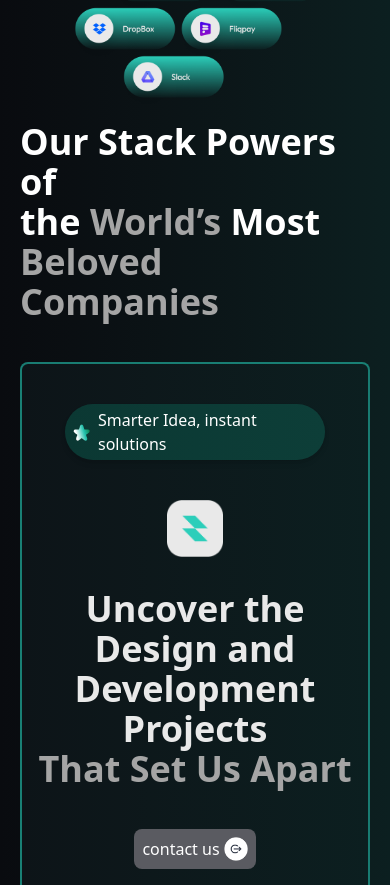
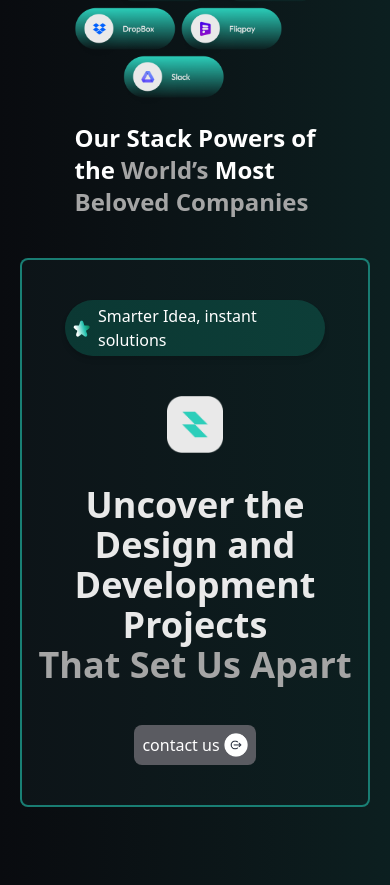
Before and after one commit to tanvirahammed308/software-chamber, a React (Vite) app: page / in a window 390 px wide. Shown: the part 4675-5560 px from the top of the page. Built offline with nearby package versions, Linux system fonts and the light colour scheme.

Commit message:
fixed text alignment

```diff
--- a/src/components/Company.jsx
+++ b/src/components/Company.jsx
@@ -10,7 +10,7 @@ const Company = () => {
     <div className="bg-linear-to-r from-[#090B0F] to-[#0c1f20] text-white  w-full  px-5 md:px-0 mt-20 pt-10">
         <div className="container mx-auto py-10 ">
             <div className='flex flex-col-reverse items-center md:flex-row gap-3 justify-between'>
-                <h1 className='text-4xl md:text-6xl  font-semibold flex flex-col md:leading-15'>Our Stack Powers of <span>the <span className='text-[#A5A5A5]'>World’s</span>  Most</span> <span className='text-[#A5A5A5]'>Beloved Companies</span>  </h1>
+                <h1 className='text-2xl md:text-6xl  font-semibold flex flex-col md:leading-15'>Our Stack Powers of <span>the <span className='text-[#A5A5A5]'>World’s</span>  Most</span> <span className='text-[#A5A5A5]'>Beloved Companies</span>  </h1>
                 <img src={company} alt="" className='w-[250px] md:w-[400px]'/>
             </div>
             {/* card */}
```
